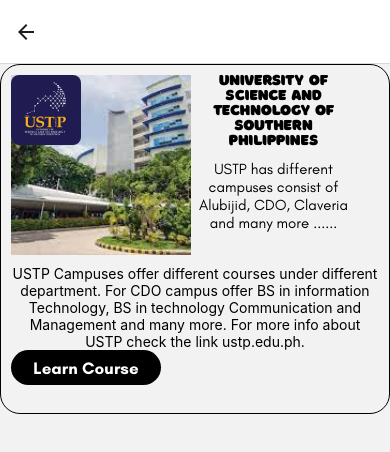
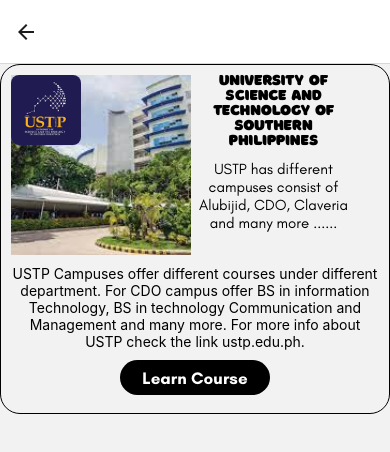
Before and after one commit to jaycetabobo/YumKit, a React Native app: screen /Schools in a window 390 px wide. Shown: the top 452 px of the page. Built offline with nearby package versions, Linux system fonts and the light colour scheme.

Commit message:
Modified schools.js

```diff
--- a/Screen/Content/schools.js
+++ b/Screen/Content/schools.js
@@ -73,7 +73,7 @@
           Communication and Management and many more. For more info about USTP
           check the link ustp.edu.ph.
         </Text>
-        <TouchableOpacity>
+        <TouchableOpacity style={{ alignItems: "center" }}>
           <View
             style={{
               width: 150,
@@ -81,6 +81,7 @@
               backgroundColor: "black",
               justifyContent: "center",
               borderRadius: 50,
+              marginTop: 10,
             }}
           >
             <Text
```
